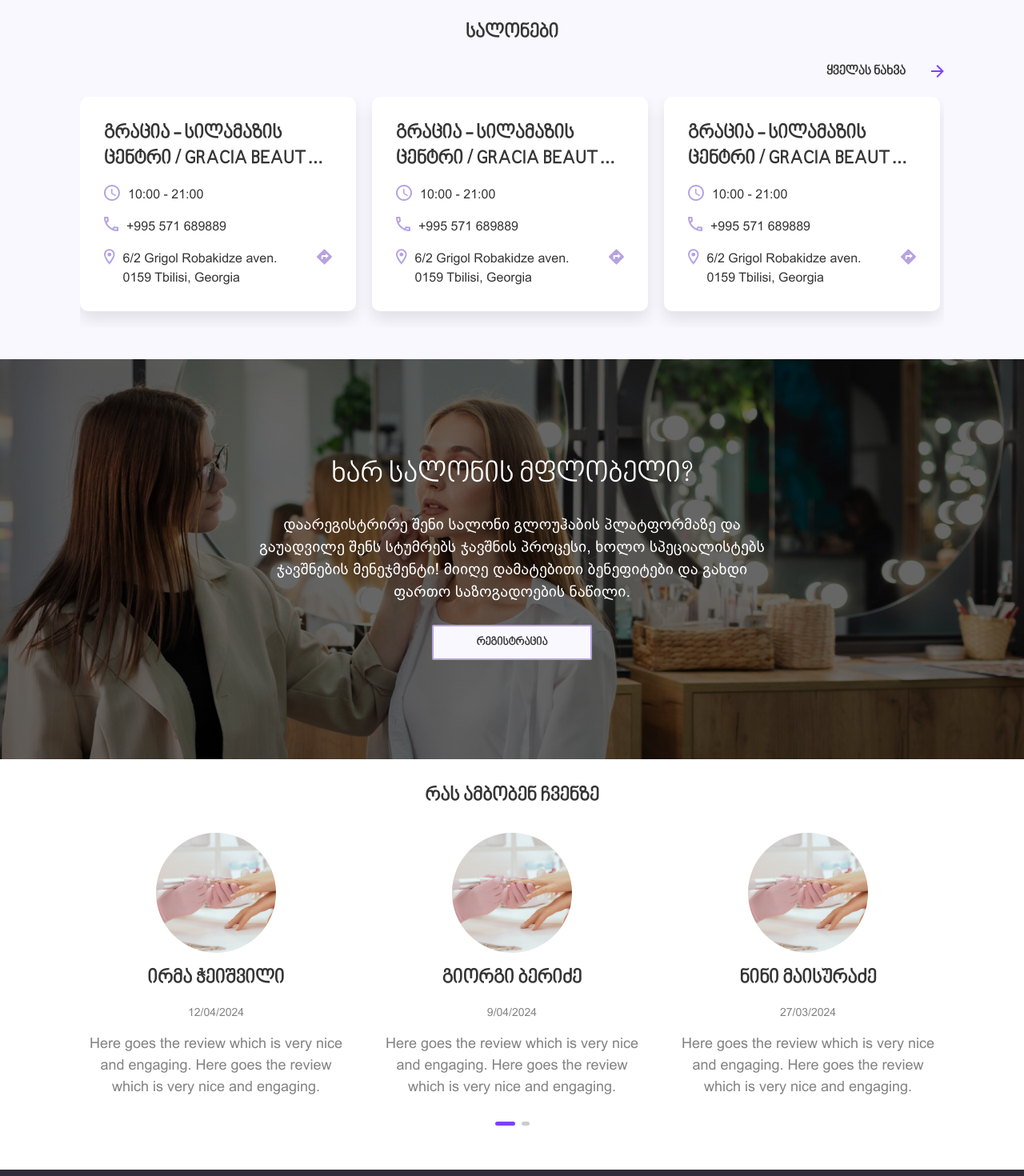
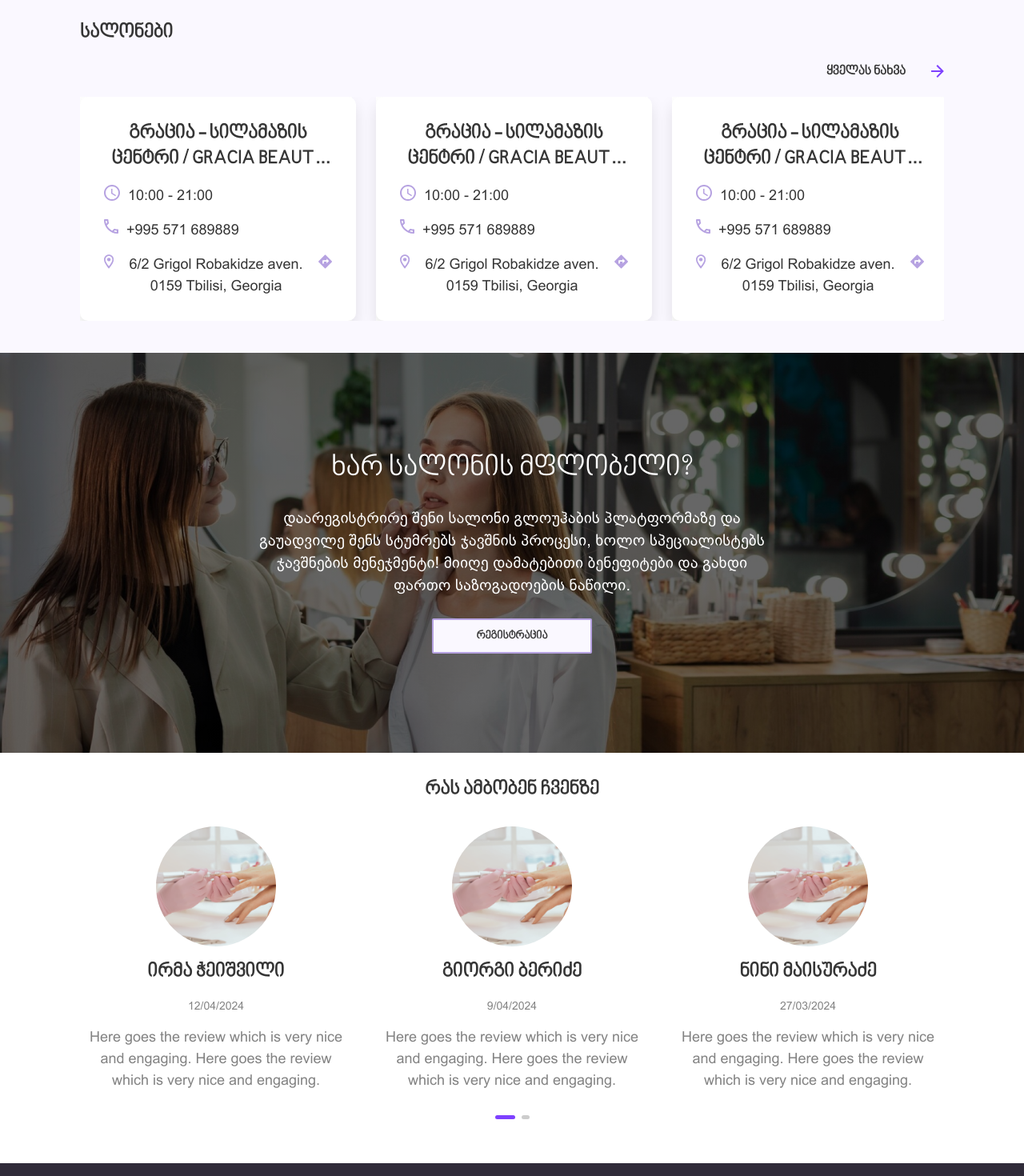
Before and after one commit to gantia1/salon_project, a Next.js app: page / in a window 1280 px wide. Shown: the part 940-2410 px from the top of the page at 80% size. Built offline with nearby package versions, Linux system fonts and the light colour scheme; no server answers.

Commit message:
feat: Integrate custom swiper component into Feedback and Salons components

```diff
--- /dev/null
+++ b/components/customSwiper/CustomSwiper.jsx
@@ -0,0 +1,23 @@
+import React from 'react';
+import {Pagination} from "swiper/modules";
+import {Swiper} from "swiper/react";
+
+
+function CustomSwiper({children, className, pagination, breakpoints}) {
+    return (
+        <Swiper
+            className={className}
+            slidesPerView={1}
+            spaceBetween={30}
+            pagination={
+                pagination === false ? false : {clickable: true,}
+            }
+            breakpoints={breakpoints}
+            modules={[Pagination]}
+        >
+            {children}
+        </Swiper>
+    );
+}
+
+export default CustomSwiper;
--- a/components/customer/feedback/Feedback.jsx
+++ b/components/customer/feedback/Feedback.jsx
@@ -1,13 +1,22 @@
 import React from 'react';
 import FeedbackCard from "@/components/customer/feedback/FeedbackCard";
-import {Swiper, SwiperSlide} from 'swiper/react';
+import {SwiperSlide} from 'swiper/react';
 import 'swiper/css';
 import 'swiper/css/free-mode';
 import 'swiper/css/pagination';
-
-import {Pagination} from 'swiper/modules';
+import CustomSwiper from "@/components/customSwiper/CustomSwiper";
 
 function Feedback() {
+
+    const breakpoints = {
+        620: {
+            slidesPerView: 2
+        },
+        850: {
+            slidesPerView: 3
+        }
+    };
+
     const data = [
         {
             name: "ირმა ჭეიშვილი",
@@ -34,24 +43,7 @@ function Feedback() {
     return (
         <div className="pt-[30px] pb-10 px-5 lg:px-[100px] max-w-[1440px] m-auto">
             <h3 className="text-center font-customBold text-2xl font-bold">რას ამბობენ ჩვენზე</h3>
-            <Swiper
-                className="feedbackSwiper"
-                slidesPerView={1}
-                spaceBetween={30}
-                freeMode={true}
-                pagination={{
-                    clickable: true,
-                }}
-                breakpoints={{
-                    620: {
-                        slidesPerView: 2
-                    },
-                    850: {
-                        slidesPerView: 3
-                    }
-                }}
-                modules={[Pagination]}
-            >
+            <CustomSwiper breakpoints={breakpoints} className='feedback-swiper'>
                 {data.map((feedback, index) => (
                     <SwiperSlide
                         key={index}
@@ -63,7 +55,7 @@ function Feedback() {
                         />
                     </SwiperSlide>
                 ))}
-            </Swiper>
+            </CustomSwiper>
         </div>
     );
 }
--- a/components/customer/salons/Salons.jsx
+++ b/components/customer/salons/Salons.jsx
@@ -2,25 +2,39 @@ import React from 'react';
 import SalonCard from "@/components/customer/salons/SalonCard";
 import {useTranslation} from "next-i18next";
 import CustomLinkWithArrow from "@/components/customer/customLink/CustomLink";
+import CustomSwiper from "@/components/customSwiper/CustomSwiper";
+import {SwiperSlide} from "swiper/react";
 
 function Salons() {
     const {t} = useTranslation();
+    const breakpoints={
+        710: {
+            slidesPerView: 2
+        },
+        1260: {
+            slidesPerView: 3
+        }
+    };
+
     return (
         <div className="w-full bg-light-purple">
             <div className="pt-[30px] pb-10 px-5 lg:px-[100px] max-w-[1440px] m-auto">
-                <h3 className="text-center font-customBold text-2xl font-bold">{t('salons')}</h3>
+                <h3 className="font-customBold text-2xl font-bold">{t('salons')}</h3>
                 <CustomLinkWithArrow href="/salons">
                     ყველას ნახვა
                 </CustomLinkWithArrow>
-                <div className="salon-cards pb-5 flex gap-5 overflow-x-auto">
+                <CustomSwiper className="salons-swiper" pagination={false} breakpoints={breakpoints}>
                     {[...Array(12)].map((_, index) => (
-                        <SalonCard
-                            key={index}
-                            title="გრაცია - სილამაზის ცენტრი / GRACIA BEAUTY CENTER" time="10:00 - 21:00"
-                            phone="+995 571 689889" location="6/2 Grigol Robakidze aven. 0159 Tbilisi, Georgia"
-                        />
+                        <SwiperSlide key={index}>
+                            <SalonCard
+                                title="გრაცია - სილამაზის ცენტრი / GRACIA BEAUTY CENTER"
+                                time="10:00 - 21:00"
+                                phone="+995 571 689889"
+                                location="6/2 Grigol Robakidze aven. 0159 Tbilisi, Georgia"
+                            />
+                        </SwiperSlide>
                     ))}
-                </div>
+                </CustomSwiper>
             </div>
         </div>
     );
```
